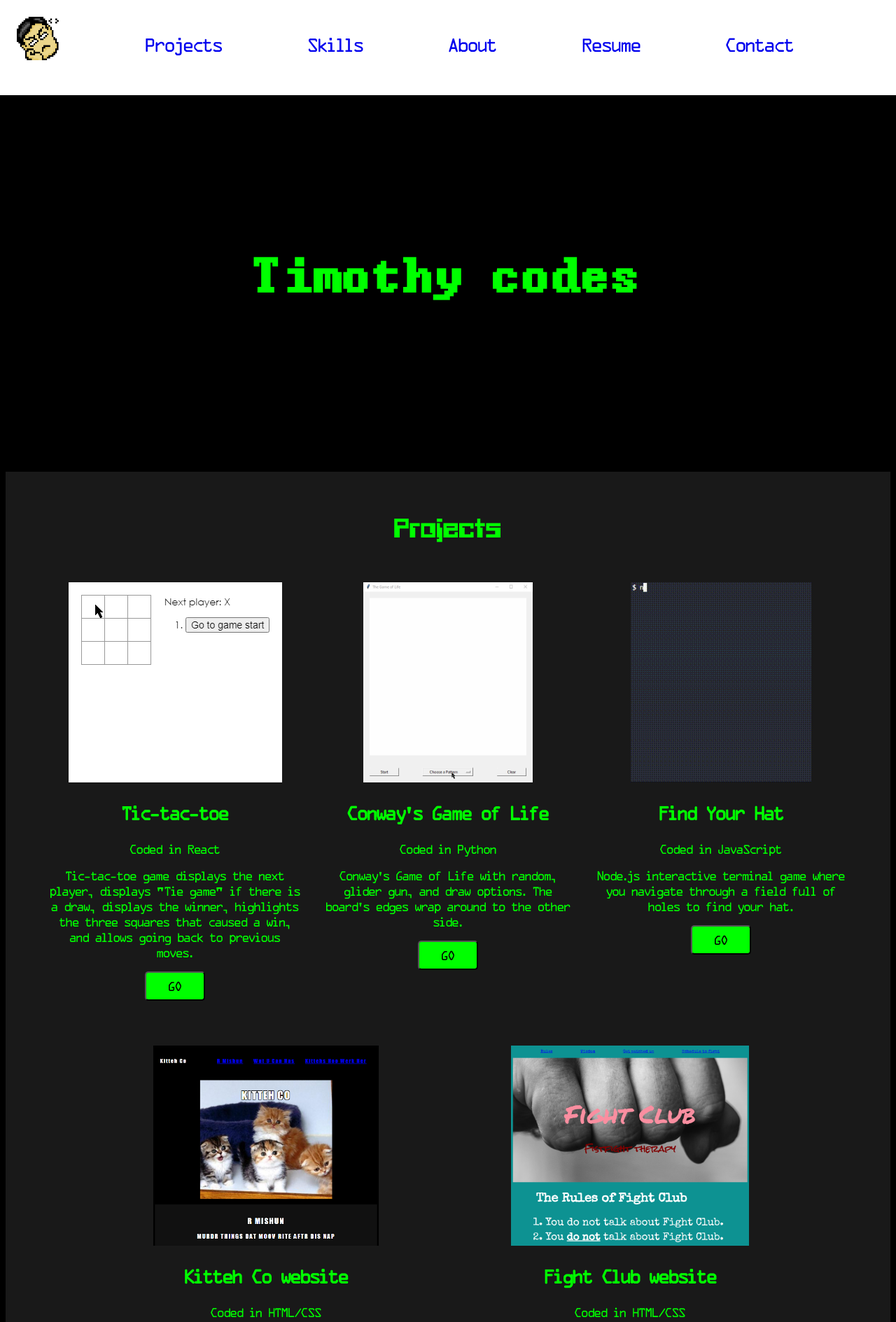
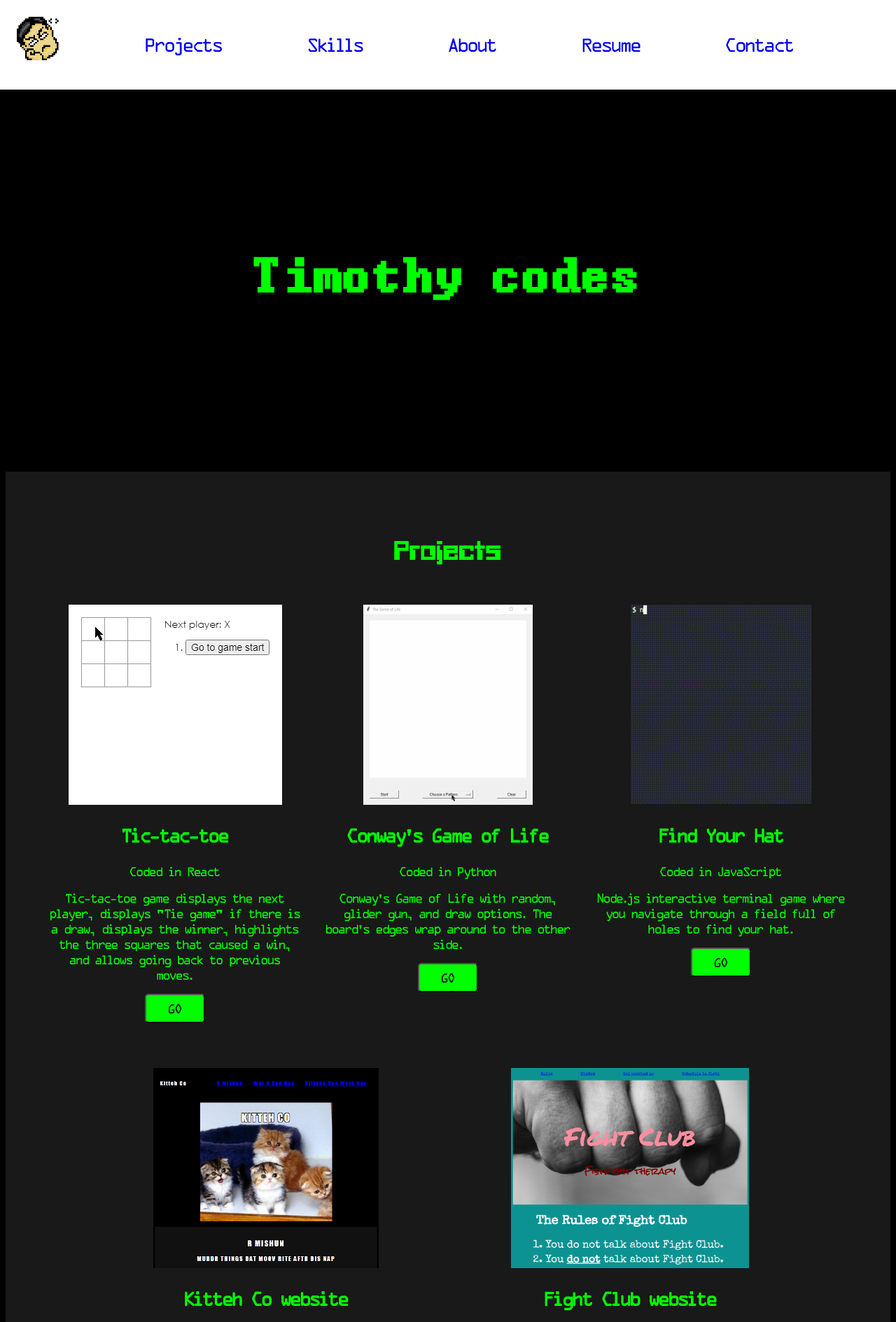
Before and after one commit to MeatSim/portfolio-website, a plain HTML site: page index.html in a window 1280 px wide. Shown: the top 1889 px of the page at 70% size. Drawn offline with Linux system fonts and the light colour scheme.

Commit message:
Adjust section padding

```diff
--- a/styles.css
+++ b/styles.css
@@ -51,8 +51,8 @@ a {
 /* header styling */
 
 header {
-    padding: 2rem;
-    margin: -1rem;
+    padding: 1.5rem;
+    margin: -0.5rem;
     background-color: white;
 }
 
@@ -76,17 +76,16 @@ ul {
 /* banner styling */
 
 .banner {
-    margin: 10rem;
+    margin: 8rem;
 }
 
 /* projects styling */
 
 section {
-    margin: 8rem 0;
-    padding: 2rem;
+    padding: 4rem 2rem;
 }
 
-#projects {
+#projects, #about {
     background-color: #191919;
 }
 
```
